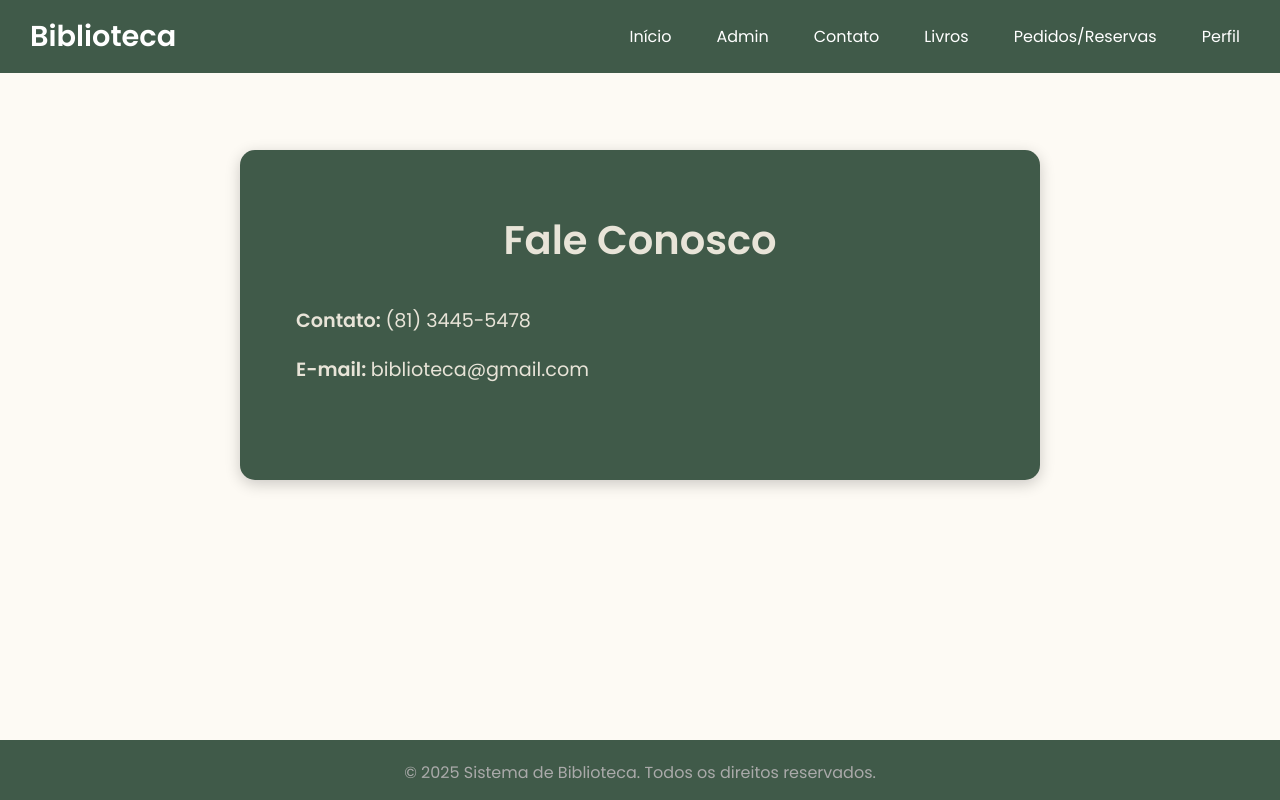
After one commit to TavaresItalo01/Sistema_Biblioteca, a Django app: page /contato in a window 1280 px wide. The commit adds this page. Run offline with Django 5.2, Linux system fonts and the light colour scheme.

Commit message:
feat: criação da tela de contato da biblioteca

```diff
--- /dev/null
+++ b/Sistema_Biblioteca/biblioteca/static/biblioteca/css/telaContatoStyle.css
@@ -0,0 +1,35 @@
+.contato-container {
+    display: flex;
+    flex-direction: column;
+    background-color: #405a49;
+    color: #e8e4d8;
+    padding: 60px 40px;
+    margin: 50px auto;
+    max-width: 800px;
+    border-radius: 15px;
+    box-shadow: 0 4px 15px rgba(0, 0, 0, 0.2);
+}
+
+.contato-container h1 {
+    text-align: center;
+    font-size: 2.5rem;
+    margin-bottom: 20px;
+}
+
+.contato-container p {
+    font-size: 1.2rem;
+    margin-bottom: 20px;
+}
+.contato-container a{
+    text-decoration: none;
+    color: #e8e4d8;
+    font-size: 1.2rem;
+}
+
+.contato-info{
+    display: flex;
+    flex-direction: column;
+    padding: 1rem;
+    display: flex;
+    justify-content: flex-start;
+}
--- a/Sistema_Biblioteca/biblioteca/templates/biblioteca/base.html
+++ b/Sistema_Biblioteca/biblioteca/templates/biblioteca/base.html
@@ -15,7 +15,7 @@
         <nav>
             <a href="/">Início</a>
             <a href="{% url 'admin:index' %}">Admin</a>
-            <a href="#">Contato</a>
+            <a href="{% url 'telaContato' %}">Contato</a>
             <a href="{% url 'telaAreaInteresse' %}">Livros</a>
             <a href="#">Pedidos/Reservas</a>
             <a href="{% url 'telaPerfil' %}">Perfil</a>
--- /dev/null
+++ b/Sistema_Biblioteca/biblioteca/templates/biblioteca/telaContato.html
@@ -0,0 +1,16 @@
+{% extends 'biblioteca/base.html' %}
+{% load static %}
+
+{% block title %}Contato - Biblioteca{% endblock %}
+
+{% block content %}
+<link rel="stylesheet" href="{% static 'biblioteca/css/telaContatoStyle.css' %}">
+
+<div class="contato-container">
+    <h1 class="title-cursive">Fale Conosco</h1>
+    <div class="contato-info">
+        <p><strong>Contato: </strong> (81) 3445-5478</p>
+        <a href="mailto:biblioteca@gmail.com"><strong>E-mail: </strong> biblioteca@gmail.com</p>
+    </div>
+</div>
+{% endblock %}
--- a/Sistema_Biblioteca/biblioteca/urls.py
+++ b/Sistema_Biblioteca/biblioteca/urls.py
@@ -6,4 +6,6 @@ urlpatterns = [
     path('interesse/', views.area_interesse, name='telaAreaInteresse'),
     path('livros/<str:categoria>/', views.lista_livros, name='telaLivros'),
     path('livro/<int:id>/', views.detalhes_livro, name='detalhesLivro'),
+    path('contato', views.telaContato, name='telaContato'),
+
 ]
--- a/Sistema_Biblioteca/biblioteca/views.py
+++ b/Sistema_Biblioteca/biblioteca/views.py
@@ -23,3 +23,6 @@ def lista_livros(request, categoria):
 def detalhes_livro(request, id):
     livro = get_object_or_404(Livro, id=id)
     return render(request, 'biblioteca/detalhesLivro.html', {'livro': livro})
+
+def telaContato(request):
+    return render(request, "biblioteca/telaContato.html")
```
